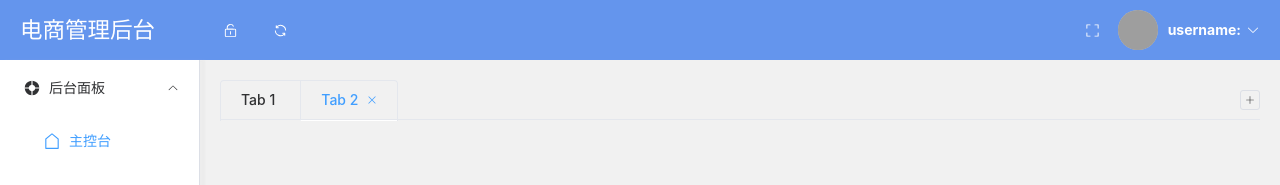
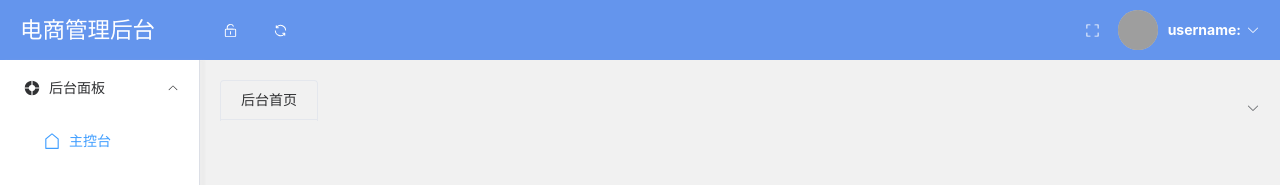
Before and after one commit to varshayulajiao/shayulajiao, a Vue app in the folder shop-cms/: page / in a window 1280 px wide. Shown: the top 185 px of the page. Built offline with nearby package versions, Linux system fonts and the light colour scheme; grey boxes are pictures that could not be loaded.

Commit message:
完成首页标签

```diff
--- a/shop-cms/src/router/index.js
+++ b/shop-cms/src/router/index.js
@@ -21,27 +21,45 @@ const router = createRouter({
         {
           path: 'home',
           name: 'home',
-          component: Home
+          component: Home,
+          meta:{
+            title:'后台主页'
+          }
         },{
           path: 'classmanage',
           name: 'classmanage',
-          component: ClassManage
+          component: ClassManage,
+          meta:{
+            title:'分类管理'
+          }
         },{
           path: 'goodsmanage',
           name: 'goodsmanage',
-          component: GoodsManage
+          component: GoodsManage,
+          meta:{
+            title:'商品管理'
+          }
         },{
           path: 'ordermanage',
           name: 'ordermanage',
-          component: OrderManage
+          component: OrderManage,
+          meta:{
+            title:'订单管理'
+          }
         },{
           path: 'usersmanage',
           name: 'usersmanage',
-          component: UsersManage
+          component: UsersManage,
+          meta:{
+            title:'用户管理'
+          }
         },{
           path: 'userslevel',
           name: 'userslevel',
-          component: UsersLevel
+          component: UsersLevel,
+          meta:{
+            title:'用户等级'
+          }
         }
       ]
     },{
--- a/shop-cms/src/views/Index.vue
+++ b/shop-cms/src/views/Index.vue
@@ -128,22 +128,39 @@
                     </el-menu>
                 </el-aside>
                 <el-main>
+                    <!-- 导航标签 -->
+                    <div class="main-tabs">
                         <el-tabs
-                    v-model="editableTabsValue"
+                        v-model="activeTab"
                         type="card"
-                    editable
                         class="demo-tabs"
-                    @edit="handleTabsEdit"
+                        @tab-remove="removeTab"
+                        @tab-change="changeTab"
                     >
                         <el-tab-pane
-                        v-for="item in editableTabs"
-                        :key="item.name"
+                        v-for="item in tabList"
+                        :key="item.path"
                         :label="item.title"
-                        :name="item.name"
+                        :name="item.path"
+                        :closable="item.path!='/home'"
                         >
-                        {{ item.content }}
+
                         </el-tab-pane>
                     </el-tabs>
+                    <el-dropdown>
+                        <span class="el-dropdown-link">
+                        <el-icon class="el-icon--right">
+                            <arrow-down />
+                        </el-icon>
+                        </span>
+                        <template #dropdown>
+                        <el-dropdown-menu>
+                            <el-dropdown-item @click="removeOther">关闭其他</el-dropdown-item>
+                            <el-dropdown-item @click="removeAll">全部关闭</el-dropdown-item>
+                        </el-dropdown-menu>
+                        </template>
+                    </el-dropdown>
+                    </div>
                     <router-view></router-view>
                 </el-main>
             </el-container>
@@ -152,7 +169,7 @@
 </template>
 
 <script setup>
-import {ref,reactive} from 'vue'
+import {ref,reactive,watch} from 'vue'
 import {useRouter} from 'vue-router'
 const router=useRouter()
 
@@ -204,49 +221,67 @@ const resetForm = (formEl) => {
   formEl.resetFields()
   drawer.value=false
 }
-//标签页部分 未完成功能
-let tabIndex = 2
-const editableTabsValue = ref('2')
-const editableTabs = ref([
+//标签页部分
+import {useRoute,onBeforeRouteUpdate} from 'vue-router'
+const route =useRoute()
+const activeTab = ref(route.path)
+const tabList = ref([
   {
-    title: 'Tab 1',
-    name: '1',
-    content: '',
-  },
-  {
-    title: 'Tab 2',
-    name: '2',
-    content: '',
-  },
+    title: '后台首页',
+    path:'/home'
+  }
 ])
+watch(route,(newVal)=>{
+    activeTab.value=newVal.path
+})
+function addTab(tab){
+  let noTab=  tabList.value.findIndex((item)=>item.path==tab.path) ==-1
+  if(noTab){
+    tabList.value.push(tab)
+    console.log(tab)
+  }
+}
+onBeforeRouteUpdate((to,from)=>{
+    addTab({
+        title:to.meta.title,
+        path:to.path
+    })
+})
+const changeTab=(tab)=>{
+    activeTab.value=tab
+    router.push(tab)
+}
 
-const handleTabsEdit = (
-) => {
-  if (action === 'add') {
-    const newTabName = `${++tabIndex}`
-    editableTabs.value.push({
-      title: 'New Tab',
-      name: newTabName,
-      content: 'New Tab content',
-    })
-    editableTabsValue.value = newTabName
-  } else if (action === 'remove') {
-    const tabs = editableTabs.value
-    let activeName = editableTabsValue.value
-    if (activeName === targetName) {
-      tabs.forEach((tab, index) => {
-        if (tab.name === targetName) {
-          const nextTab = tabs[index + 1] || tabs[index - 1]
-          if (nextTab) {
-            activeName = nextTab.name
+const removeTab = (t) => {
+    let tabs=tabList.value
+    let a=activeTab.value
+    if(a==t){
+        tabs.forEach((tab,index)=>{
+            if(tab.path==t){
+                const nextTab=tabs[index+1] || tabs[index-1]
+                if(nextTab){
+                    a=nextTab.path
                 }
             }
         })
     }
-
-    editableTabsValue.value = activeName
-    editableTabs.value = tabs.filter((tab) => tab.name !== targetName)
+    activeTab.value=a
+    tabList.value=tabList.value.filter((tab)=>tab.path!=t)
 }
+const removeOther=()=>{
+    console.log(route)
+    const other=  tabList.value.filter((item)=>{
+        return item.path==route.path||item.path=='/home'
+    })
+    tabList.value=other
+}
+const removeAll=()=>{
+    tabList.value=[
+  {
+    title: '后台首页',
+    path:'/home'
+  }
+]
 }
 //网页全屏功能
 import screenfull from 'screenfull'
@@ -330,5 +365,9 @@ const screen=()=>{
 .screen-icon:hover{
     background: rgb(120, 167, 255);
 }
-
+.main-tabs{
+    display: flex;
+    align-items: center;
+    justify-content: space-between;
+}
 </style>
```
Lines whose indentation alone changed are shown as unchanged.
